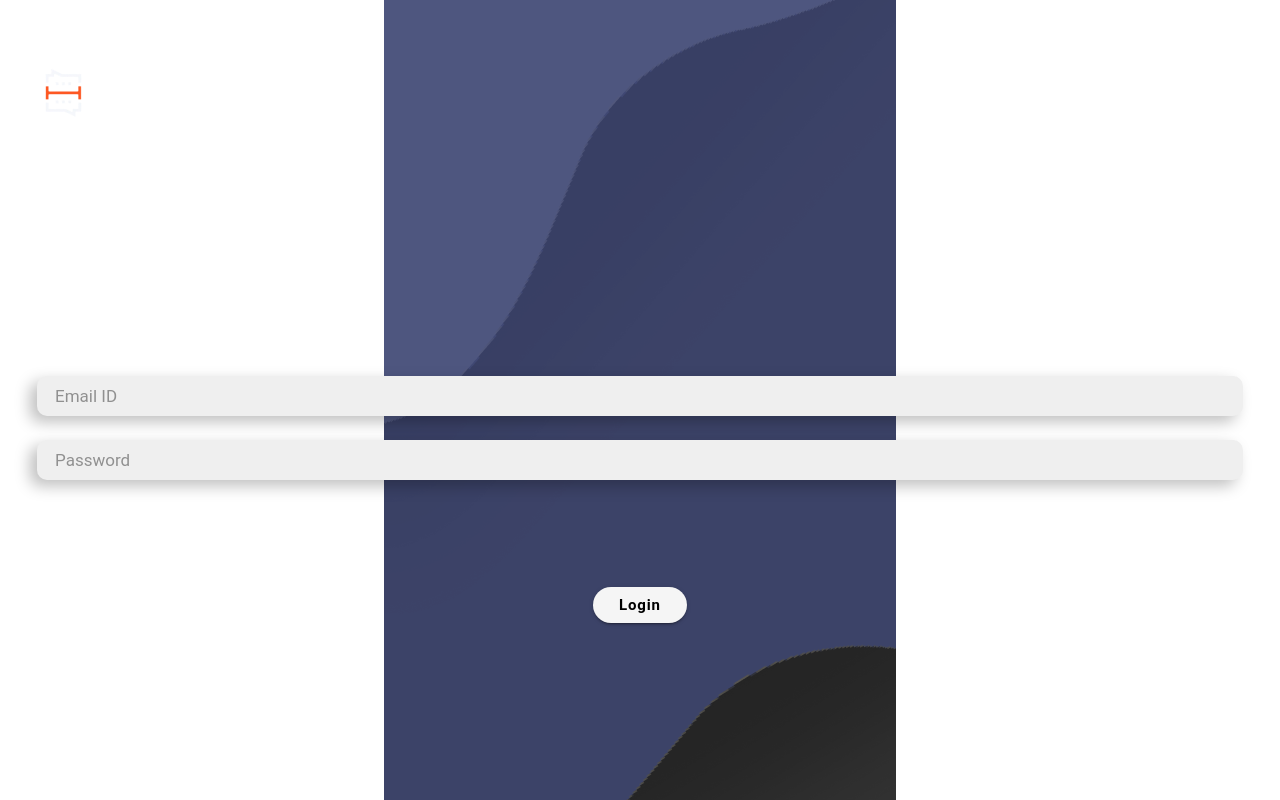
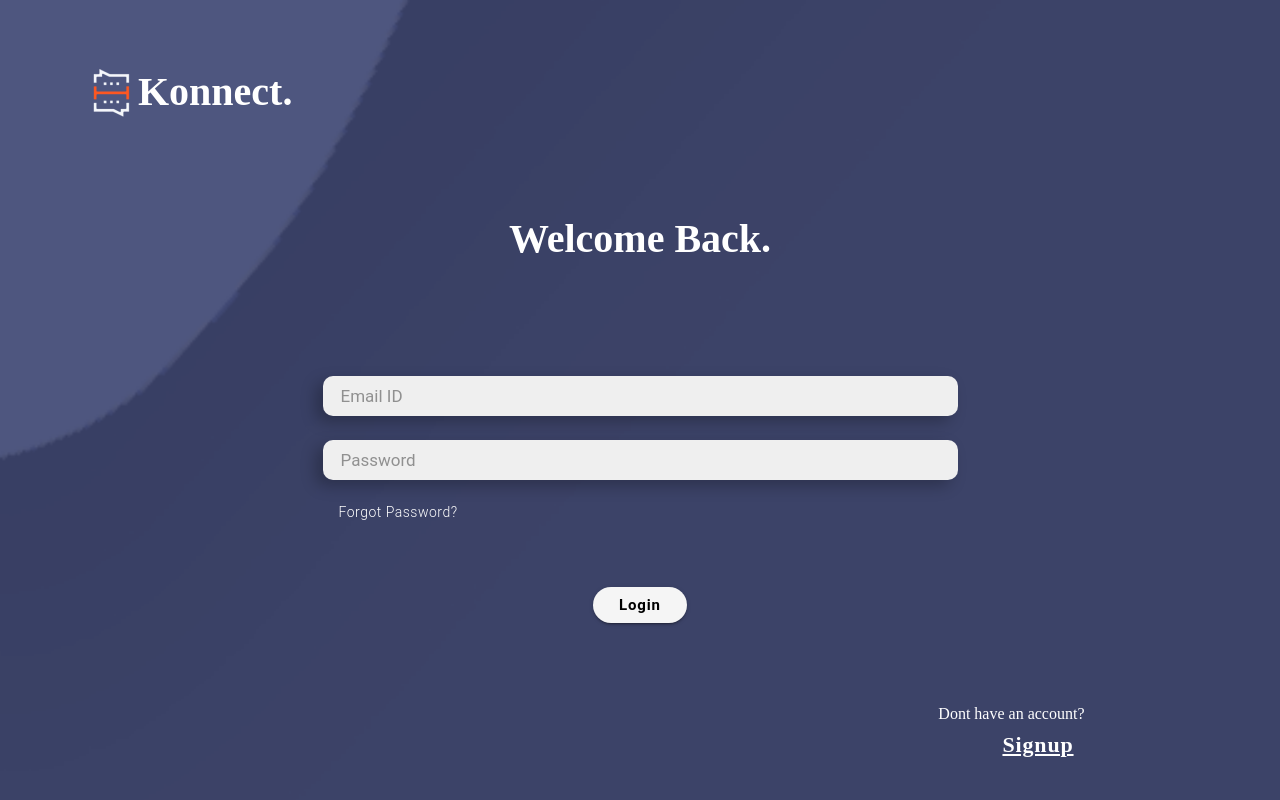
Before and after one commit to RavitejaBoddu/Konnect_app, a React (Create React App) app: page /login in a window 1280 px wide. Built offline with nearby package versions, Linux system fonts and the light colour scheme; no server answers; the HTML template or start-up script is replaced by a standard one.

Commit message:
made changes

```diff
--- a/src/theme/Login_Signup.css
+++ b/src/theme/Login_Signup.css
@@ -1,6 +1,5 @@
 .lp-sp-page {
-  --background: url("../../public/assets/images/login.png") no-repeat center
-    center fixed;
+  --background: url("../../public/assets/images/login.png")  no-repeat center/cover fixed;
   height: 100%;
   padding: 5%;
 }
@@ -145,3 +144,49 @@ ion-input {
   --background: #eefafe;
   border-radius: 30px;
 }
+
+@media screen and (min-width: 550px) {
+  .input-container {
+    display: flex;
+    flex-direction: column;
+    justify-content: space-between;
+    align-items: center;
+    margin: 0 25%;
+  }
+
+  .logo-container {
+    display: flex;
+    flex-direction: row;
+    justify-content: flex-start;
+    align-items: center;
+    margin: 0 4rem;
+    font-weight: 700;
+    font-size: 40px;
+    line-height: 50px;
+  }
+
+  .lp-sp-heading-container {
+    display: flex;
+    flex-direction: row;
+    justify-content: center;
+    align-items: center;
+    margin: 0 15%;
+    text-align: center;
+    font-weight: 600;
+    font-size: 40px;
+    line-height: 30px;
+  }
+
+  .lp-sp-heading {
+    width: 300px;
+    height: 63px;
+  }
+
+  .lp-sp-switch-container {
+    display: flex;
+    flex-direction: column;
+    justify-content: center;
+    align-items: flex-end;
+    margin: -1rem 15%;
+  }
+}
```
